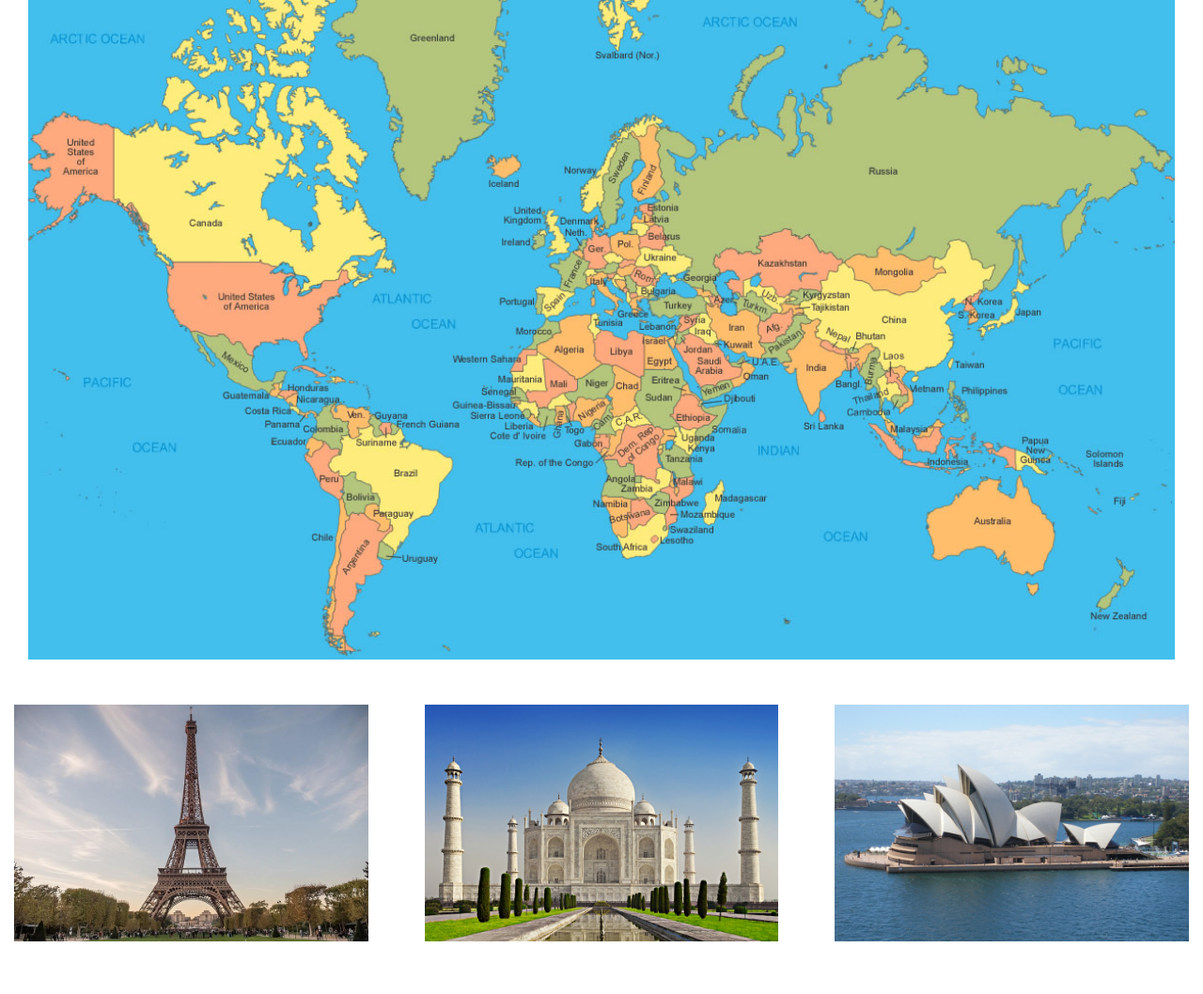
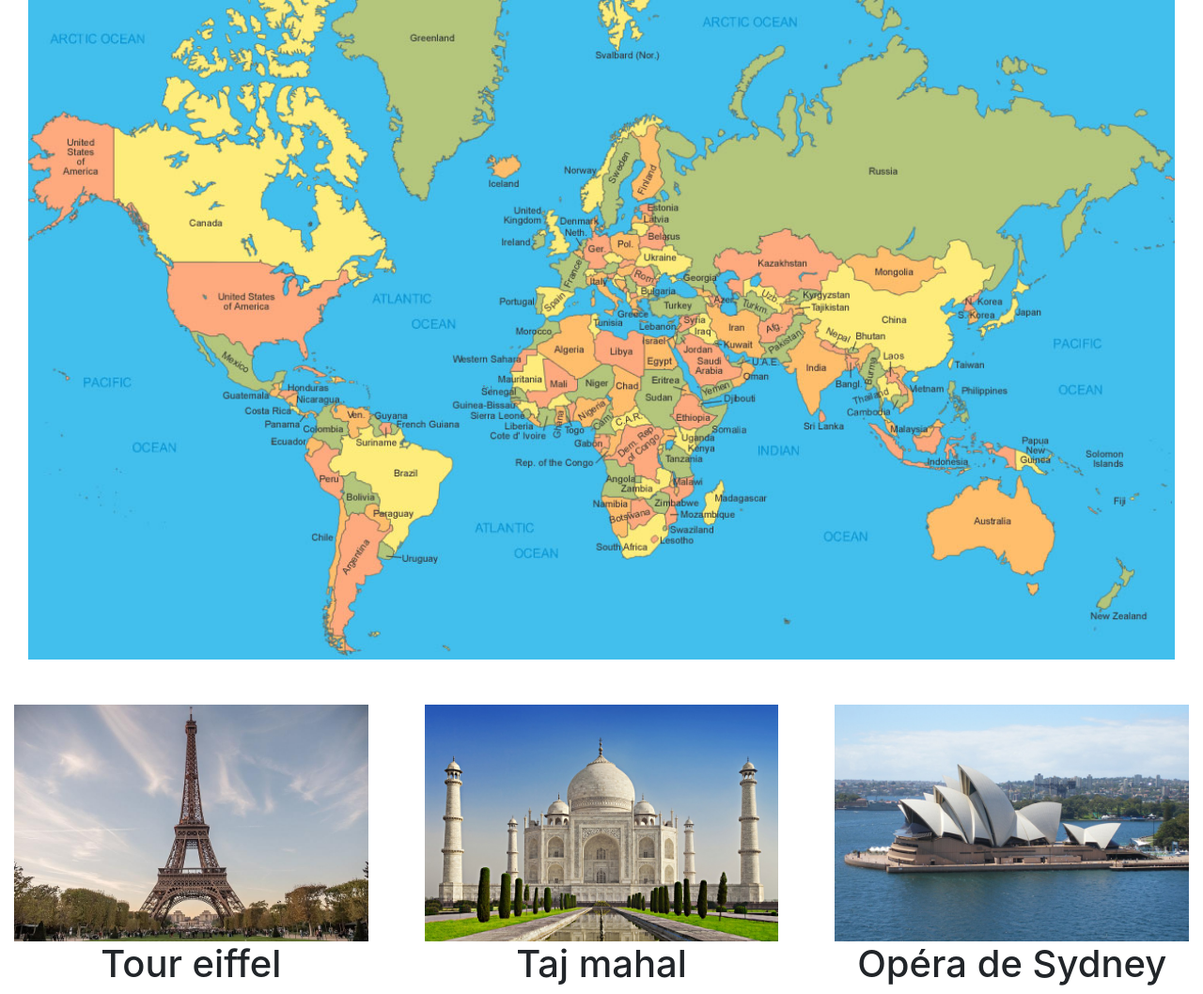
Before and after one commit to ArribertAlexandre/HTML_PageTest, a plain HTML site: page index.html in a window 1280 px wide. Shown: the whole page at 94% size. Before the commit the page ends 1002 px from the top, so only its background shows below. Drawn offline with nearby package versions, Linux system fonts and the light colour scheme.

Commit message:
v1.0
VERSION FINALE
Ajout du texte en dessous des trois images + Mise à jour du fichier README.md
Le cahier des charges est totalement réalisé

```diff
--- a/index.html
+++ b/index.html
@@ -20,12 +20,15 @@
   <div class="row">
     <div class="col 4">
       <img src="eiffel.jpg" class="img-fluid col 4" alt="Responsive image">
+      <center><h1>Tour eiffel</h1></center>
     </div>
     <div class="col 4">
       <img src="tajmahal.jpg" class="img-fluid col 4" alt="Responsive image">
+      <center><h1>Taj mahal</h1></center>
     </div>
     <div class="col 4">
       <img src="opera.jpg" class="img-fluid col 4" alt="Responsive image">
+      <center><h1>Opéra de Sydney</h1></center>
     </div>
   </div>
 </body>
```
Also changed, not shown: 1 other file.
